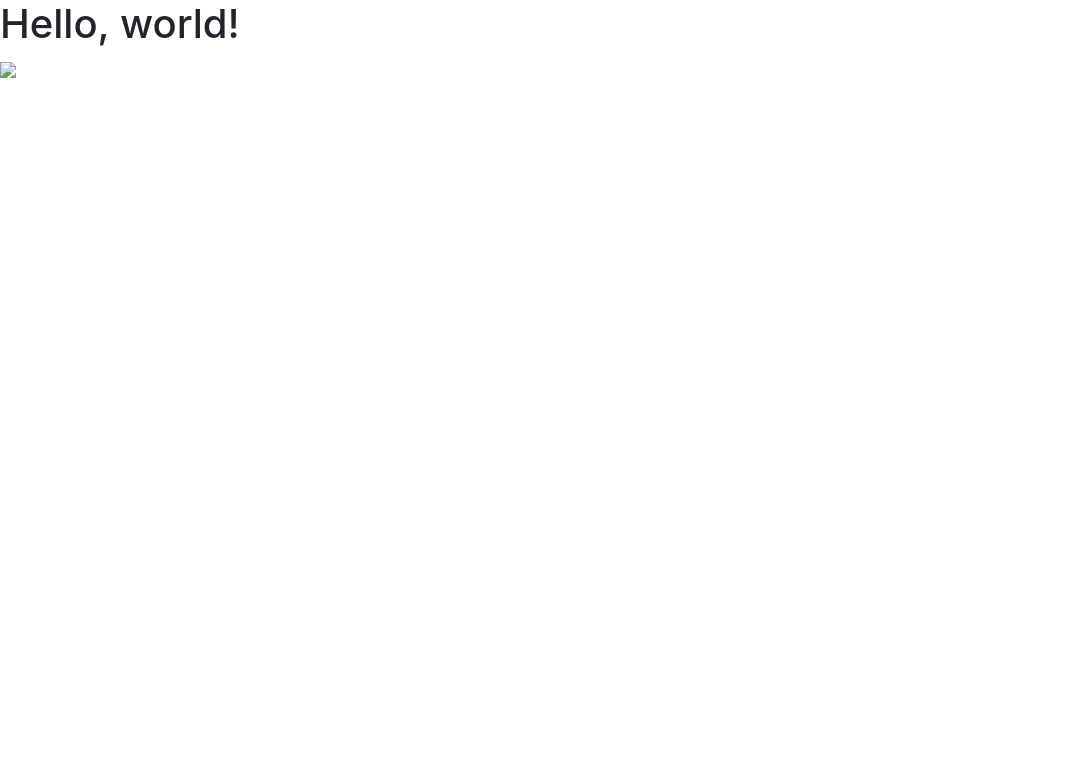
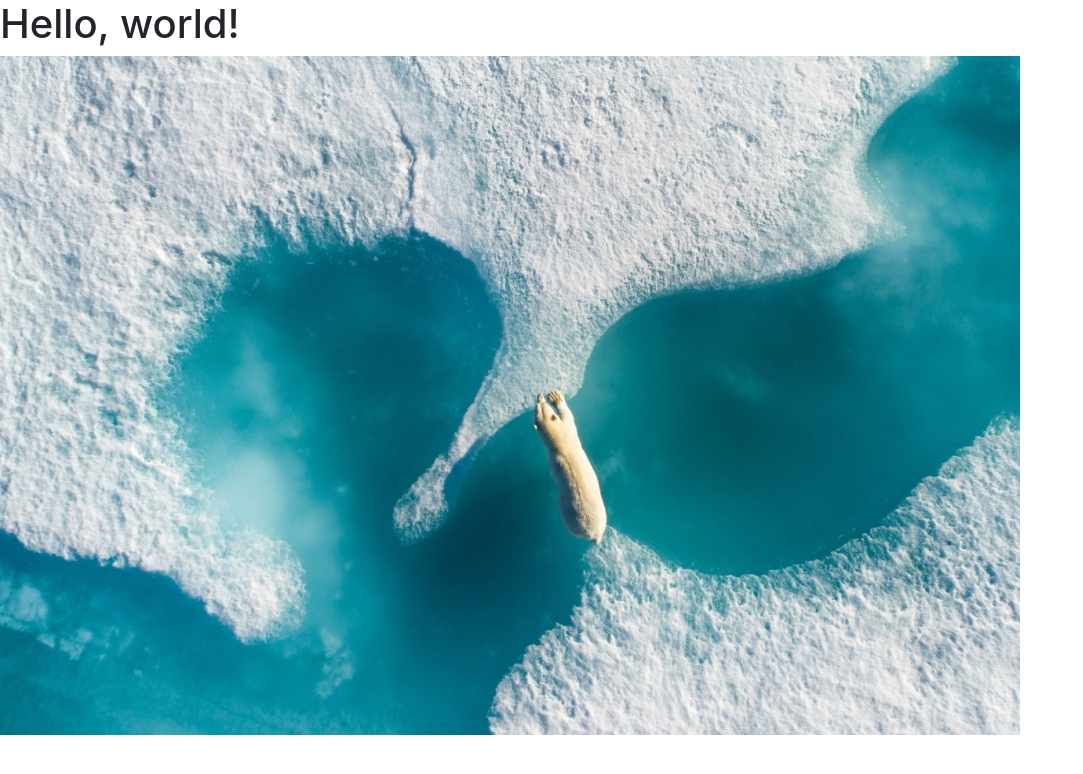
Before and after one commit to oscarmestres/day23, a plain HTML site: page index.html in a window 1280 px wide. Shown: the whole page, without its empty margins (0-1083 px from the left). Drawn offline with nearby package versions, Linux system fonts and the light colour scheme.

Commit message:
inserted image link

```diff
--- a/index.html
+++ b/index.html
@@ -20,7 +20,7 @@
   </head>
   <body>
     <h1>Hello, world!</h1>
-    <div><img src="img/Capture.PNG"></div>
+    <div><img src="img/image.JPG"></div>
 
     <!-- jQuery (necessary for Bootstrap's JavaScript plugins) -->
     <script src="https://ajax.googleapis.com/ajax/libs/jquery/1.12.4/jquery.min.js"></script>
```
